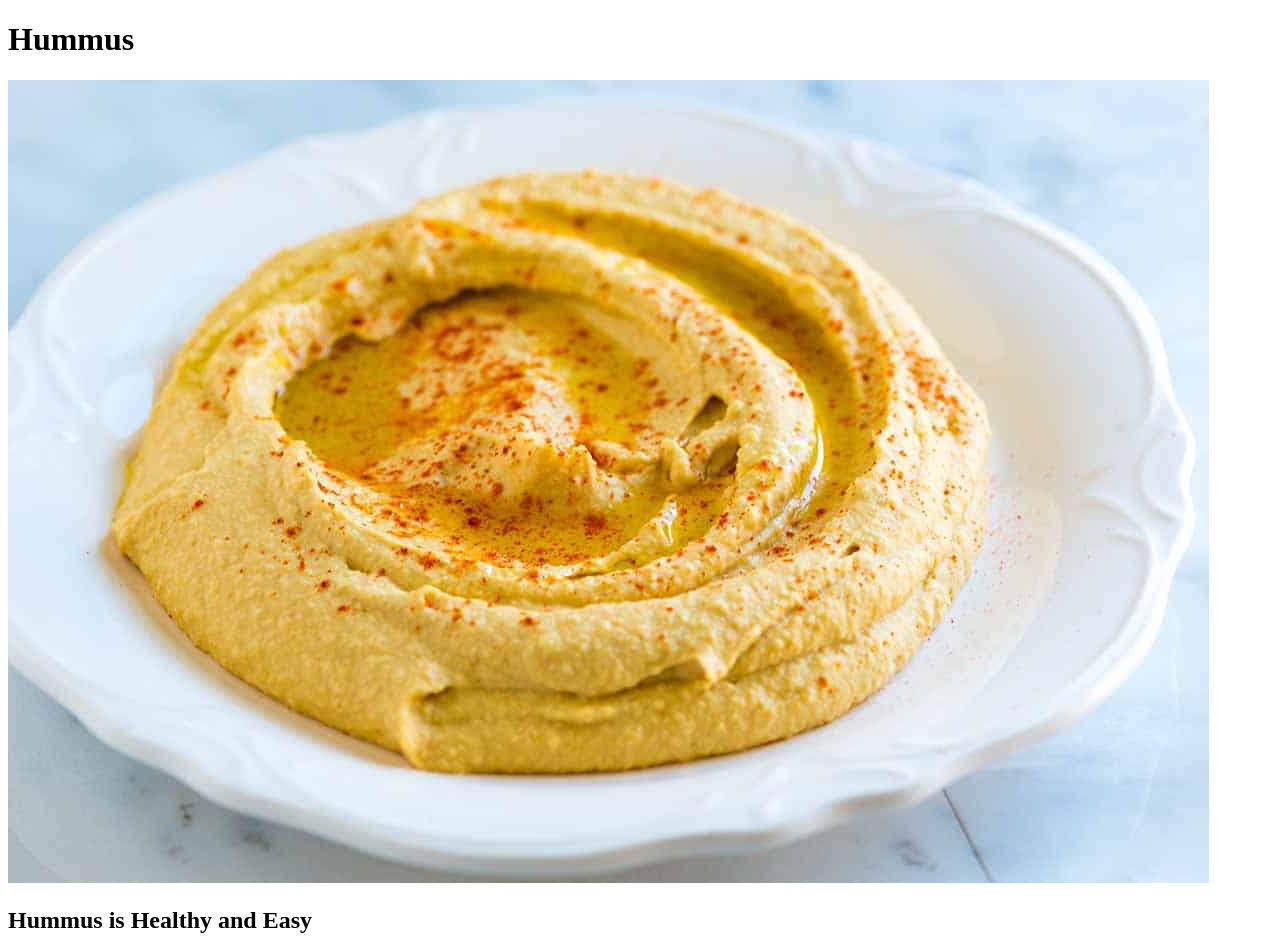
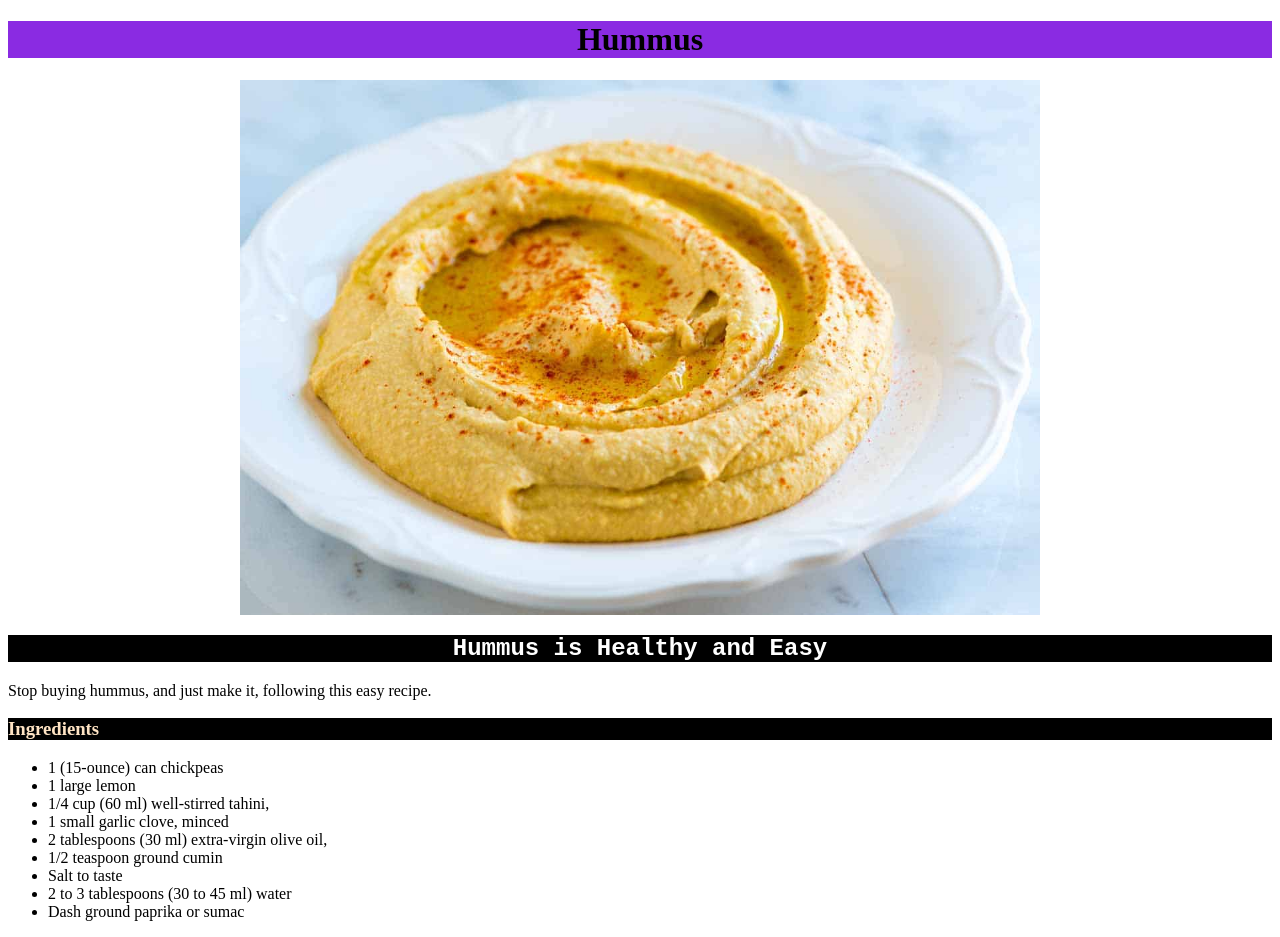
Before and after one commit to kaunai/odin-recipes, a plain HTML site: page recipes/hummus.html in a window 1280 px wide. Shown: the top 937 px of the page. Drawn offline with Linux system fonts and the light colour scheme.

Commit message:
build(styling):mod html files, add css files for style, add image on main

```diff
--- /dev/null
+++ b/css/global.css
@@ -0,0 +1,12 @@
+.title {
+    background-color: blueviolet;
+    font-weight: bolder;
+    text-align: center;
+    color: black;
+}
+
+.sub {
+    background-color: black;
+    color: white;
+    font-family: "Courier New", "Times New Roman";
+}
--- /dev/null
+++ b/css/hummus.css
@@ -0,0 +1,12 @@
+.hummus {
+    width: 800px;
+    height: auto;
+    display: block;
+    margin-left: auto;
+    margin-right: auto;
+}
+
+.head {
+    color: bisque;
+    background-color: black;
+}
--- /dev/null
+++ b/css/pizza.css
@@ -0,0 +1,12 @@
+.pizza {
+    width: 800px;
+    height: auto;
+    display: block;
+    margin-left: auto;
+    margin-right: auto;
+}
+
+.head {
+    background-color: blueviolet;
+    color: white;
+}
--- /dev/null
+++ b/css/shepherds-pie.css
@@ -0,0 +1,12 @@
+.shepherds-pie {
+    width: 800px;
+    height: auto;
+    display: block;
+    margin-left: auto;
+    margin-right: auto;
+}
+
+.head {
+    background-color: black;
+    color: yellow;
+}
--- a/recipes/hummus.html
+++ b/recipes/hummus.html
@@ -3,15 +3,17 @@
     <head>
         <meta charset="UTF-8">
         <title>Hummus</title>
+        <link rel="stylesheet" href="../css/global.css">
+        <link rel="stylesheet" href="../css/hummus.css">
     </head>
     <body>
-        <h1>Hummus</h1>
-            <img src="../images/hummus.jpg" alt="Fresh Hummus">
+        <h1 class="title">Hummus</h1>
+            <img src="../images/hummus.jpg" alt="Fresh Hummus" class="hummus">
 
-        <h2>Hummus is Healthy and Easy</h2>
+        <h2 class="sub title">Hummus is Healthy and Easy</h2>
             <p>Stop buying hummus, and just make it, following this easy recipe.</p>
 
-        <h3>Ingredients</h3>
+        <h3 class="head">Ingredients</h3>
             <ul>
                 <li>1 (15-ounce) can chickpeas</li>
                 <li>1 large lemon</li>
@@ -24,7 +26,7 @@
                 <li>Dash ground paprika or sumac</li>
             </ul>
 
-        <h3>Instructions</h3>
+        <h3 class="head">Instructions</h3>
             <ol>
                 <li>In the bowl of a food processor, combine the tahini and lemon juice and process for 1 minute, scrape the sides and bottom of the bowl then process for 30 seconds more.
                     This extra time helps “whip” or “cream” the tahini, making the hummus smooth and creamy.</li>
```
Also changed, not shown: css/index.css (added, +15 -0 lines), index.html (+9 -5 lines), recipes/pizza.html (+7 -5 lines), recipes/shepherds-pie.html (+7 -5 lines), images/ramsay.jpg (added).
